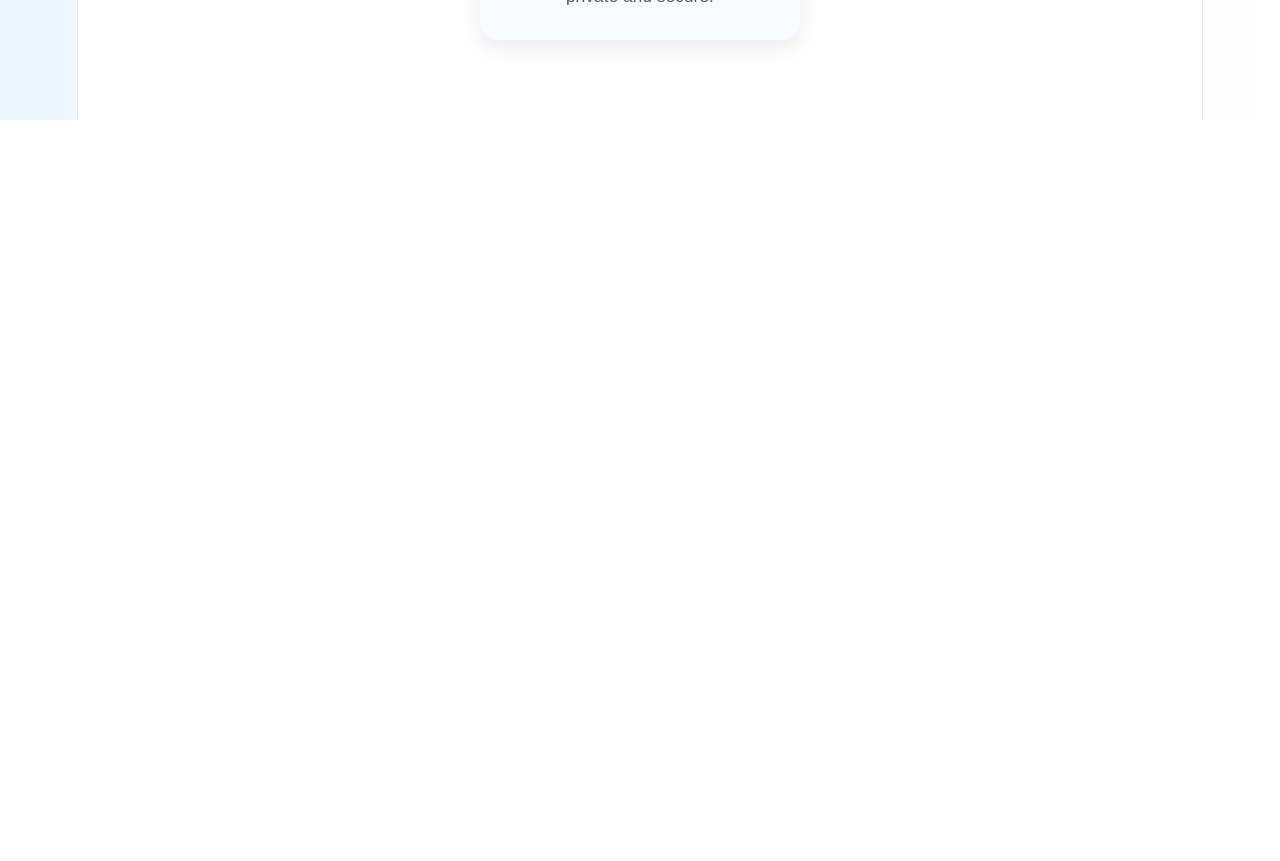
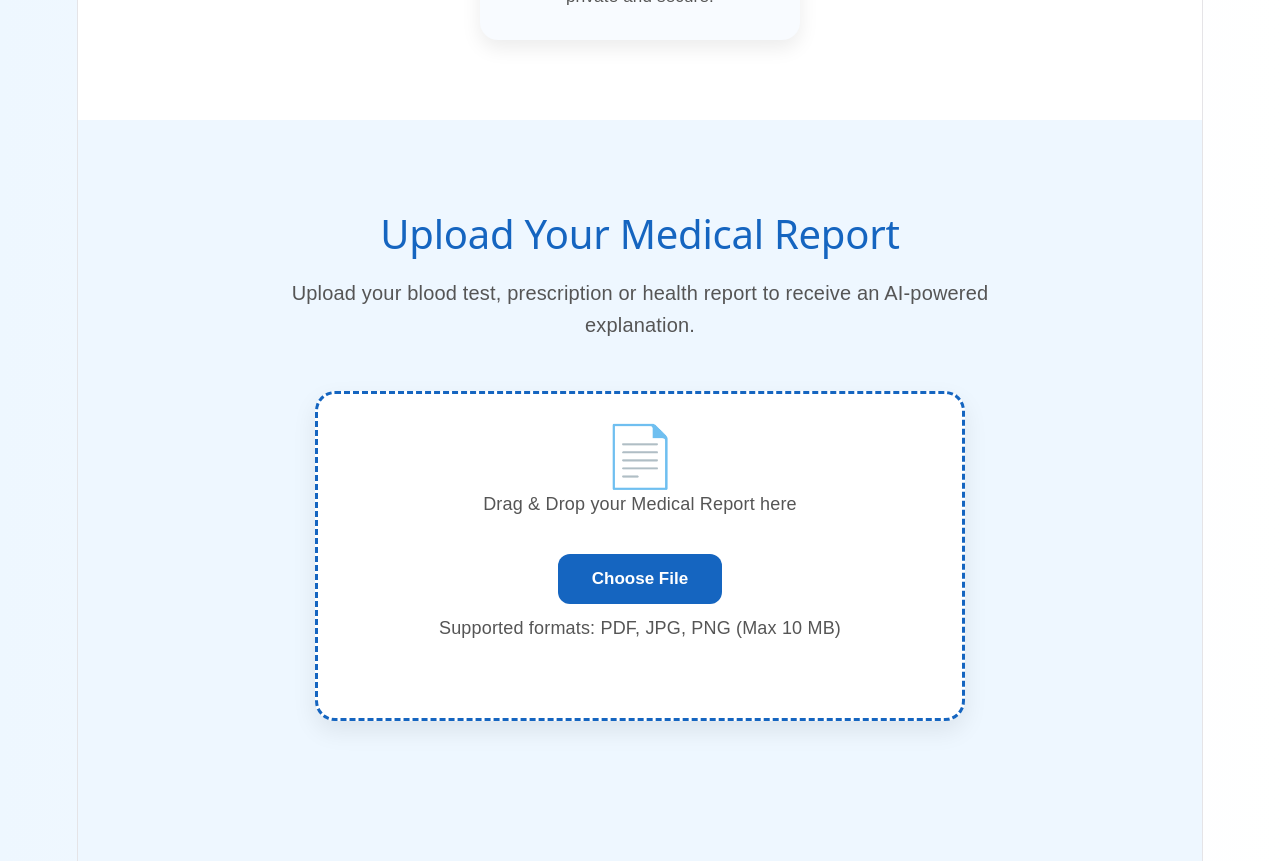
Before and after one commit to saksham-s-yadav/medical-report-explainer, a React (Vite) app: page / in a window 1280 px wide. Shown: the part 1120-1981 px from the top of the page. Before the commit the page ends 1240 px from the top, so only its background shows below. Built offline with nearby package versions, Linux system fonts and the light colour scheme.

Commit message:
Day 5: Added upload section and supported file types

```diff
--- a/src/App.css
+++ b/src/App.css
@@ -143,3 +143,55 @@ button {
   line-height: 1.6;
   font-size: 17px;
 }
+
+.upload {
+  padding: 90px 20px;
+  text-align: center;
+  background: #eef7ff;
+}
+
+.upload h2 {
+  font-size: 40px;
+  color: #1565c0;
+  margin-bottom: 20px;
+}
+
+.upload p {
+  font-size: 20px;
+  color: #555;
+  max-width: 700px;
+  margin: auto;
+  line-height: 1.6;
+}
+
+.upload-box {
+  margin: 50px auto;
+  max-width: 650px;
+  padding: 50px;
+  border: 3px dashed #1565c0;
+  border-radius: 20px;
+  background: white;
+  box-shadow: 0 10px 25px rgba(0,0,0,0.08);
+  transition: all 0.3s ease;
+}
+
+.upload-box:hover {
+  transform: translateY(-6px);
+  box-shadow: 0 16px 35px rgba(21,101,192,0.15);
+}
+
+.upload-icon {
+  font-size: 60px;
+  margin-bottom: 20px;
+}
+
+.upload-box p {
+  margin-bottom: 25px;
+  font-size: 18px;
+}
+
+.file-info {
+  margin-top: 20px;
+  color: #777;
+  font-size: 15px;
+}
--- a/src/App.jsx
+++ b/src/App.jsx
@@ -76,7 +76,35 @@ function App() {
   </div>
 
 </section>
+<section className="upload">
 
+  <h2>Upload Your Medical Report</h2>
+
+  <p>
+    Upload your blood test, prescription or
+    health report to receive an AI-powered
+    explanation.
+  </p>
+
+  <div className="upload-box">
+
+  <div className="upload-icon">
+    📄
+  </div>
+
+  <p>Drag & Drop your Medical Report here</p>
+
+  <button className="primary">
+    Choose File
+  </button>
+
+  <p className="file-info">
+    Supported formats: PDF, JPG, PNG (Max 10 MB)
+  </p>
+
+</div>
+
+</section>
 </div>
   );
 }
```
